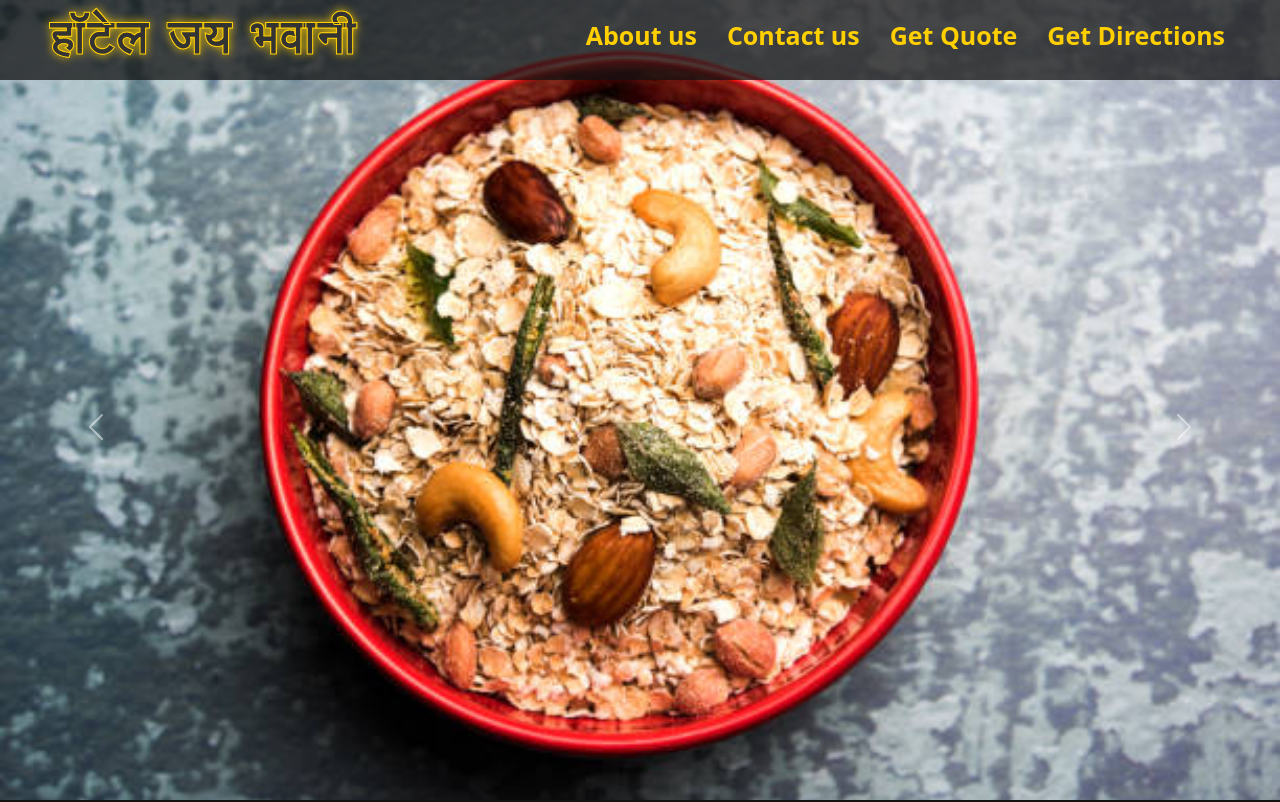
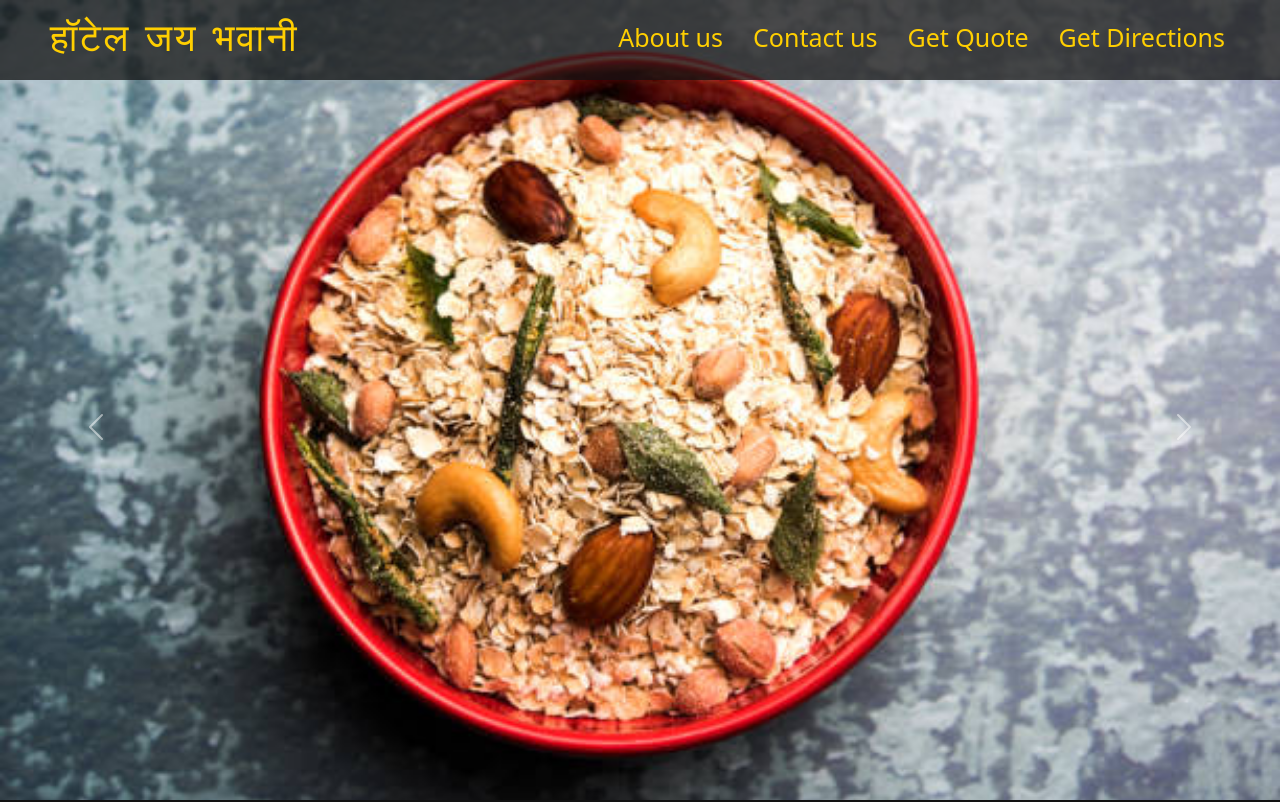
Before and after one commit to AjitMote42/Hotel-Jay-Bhavani, a plain HTML site: page index.html in a window 1280 px wide. Shown: the top 802 px of the page. Drawn offline with nearby package versions, Linux system fonts and the light colour scheme.

Commit message:
Add files via upload

```diff
--- a/index.html
+++ b/index.html
@@ -5,6 +5,12 @@
     <!-- Required meta tags -->
     <meta charset="utf-8">
     <meta name="viewport" content="width=device-width, initial-scale=1">
+    <meta property="og:title" content="हॉटेल जय भवानी">
+    <meta property="og:description" content="एखतपूर गावतील सर्वोत्तम हॉटेल म्हंजे हॉटेल जय भवानी. तुम्हाला पाहीजे तशी चव व
+    पाहिजे तसा नाष्टा म्हंजे हॉटेल जय भवानी,तर हॉटेल जय भवानीला एकदा नक्की भेट दया.">
+    <meta property="og:image" content="img/pamplet.jpg">
+    <meta property="og:url" content="https://whiterows42.github.io/Hotel-Jay-Bhavani/">
+    <meta property="og:type" content="website">
 
     <!-- Bootstrap CSS -->
     <link href="https://cdn.jsdelivr.net/npm/bootstrap@5.0.2/dist/css/bootstrap.min.css" rel="stylesheet"
@@ -45,7 +51,7 @@
                             <input type="checkbox" class="form-check-input" id="Check1">
                            <label style="color: white;" for=""> Check Me</label>
                         </div>
-                        <button id="submit" type="submit" class="btn invert btn-primary">Submit</button>
+                        <button id="submit" type="submit" class="btn invert btn-primary">Send Message</button>
                         <br>
                         <h5>Thank you for visiting</h5>
                     </form>
--- a/style.css
+++ b/style.css
@@ -81,15 +81,14 @@ body {
 
 
 .brandname h1 {
-    -webkit-text-stroke: 1px #ffcf00;
-    color: transparent;
+    /* -webkit-text-stroke: .5px white; */
+    color: #ffcf00;
     letter-spacing: 2px;
-    word-spacing: 4px;
-    font-size: 3em;
+    word-spacing: 3px;
+    font-size: 3vw;
     cursor: pointer;
-    font-weight: bold;
-    color: #333;
-    text-shadow: 0 0 0px #fff, 0 0 0px #ffcf00, 0 0 0px #ffcf00, 0 0 0px #ffcf00, 0 0 0px #ffcf00, 0 0 10px #ffcf00, 0 0 #ffc14d;
+    font-weight: 500;
+
 }
 
 .sapmle {
@@ -137,7 +136,7 @@ body {
     font-size: 25px;
     text-decoration: none;
     color: #ffcf00;
-    font-weight: bold;
+    font-weight: 500;
     padding: 5px;
     transition: all 1s;
     border-radius: 7px;
@@ -153,8 +152,8 @@ body {
 ul {
     text-decoration: none;
     color: #ffcf00;
-    font-weight: bold;
-    line-height: 50px;
+    font-weight: 500;
+    line-height:1;
     list-style: none;
     padding: 20px;
     margin-top: 10px;
@@ -162,7 +161,7 @@ ul {
 
 .navformdDevice {
     border-radius: 20px 0 0 20px;
-    z-index: 6;
+    z-index: 2;
     right: -100%;
     /* display: none; */
     position: fixed;
@@ -461,7 +460,7 @@ ul {
 
     .qute {
         position: fixed;
-        height: 40vh;
+        height: 55vh;
         overflow-y: auto;
         width: 80vw;
         left: 10vw;
```
